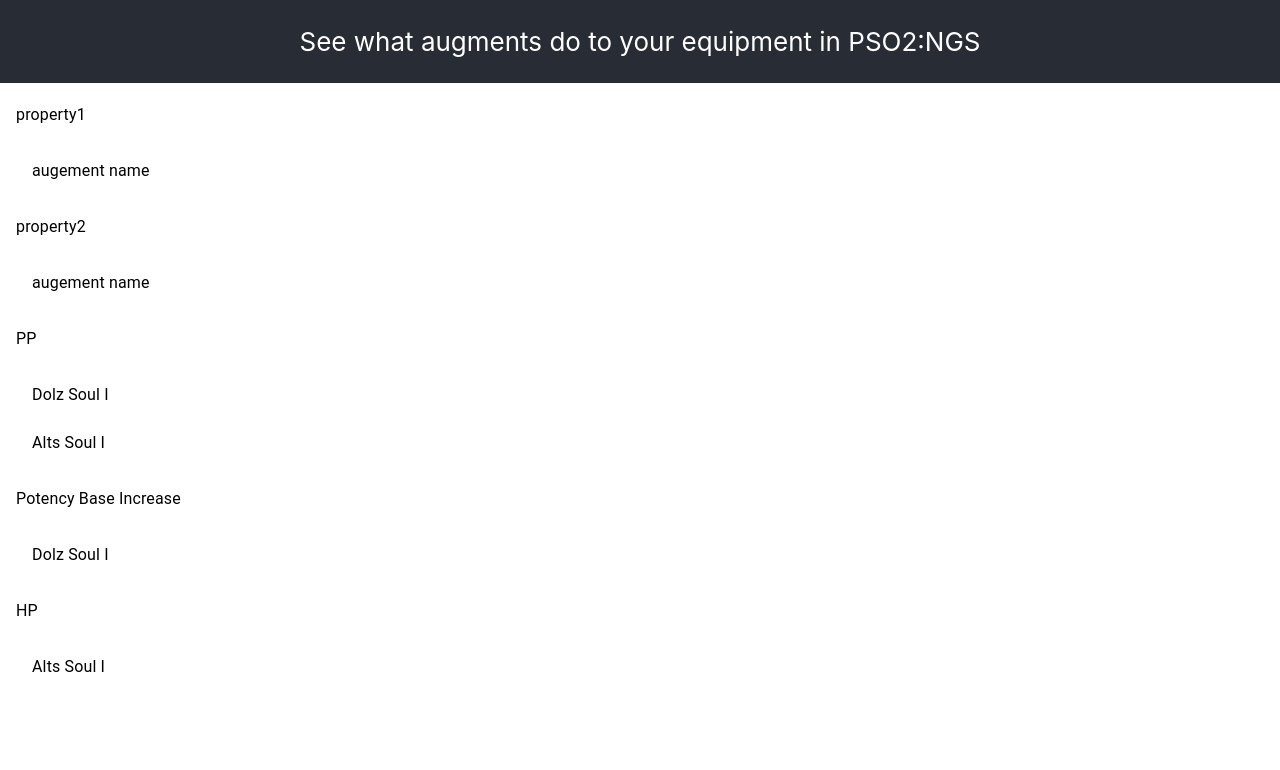
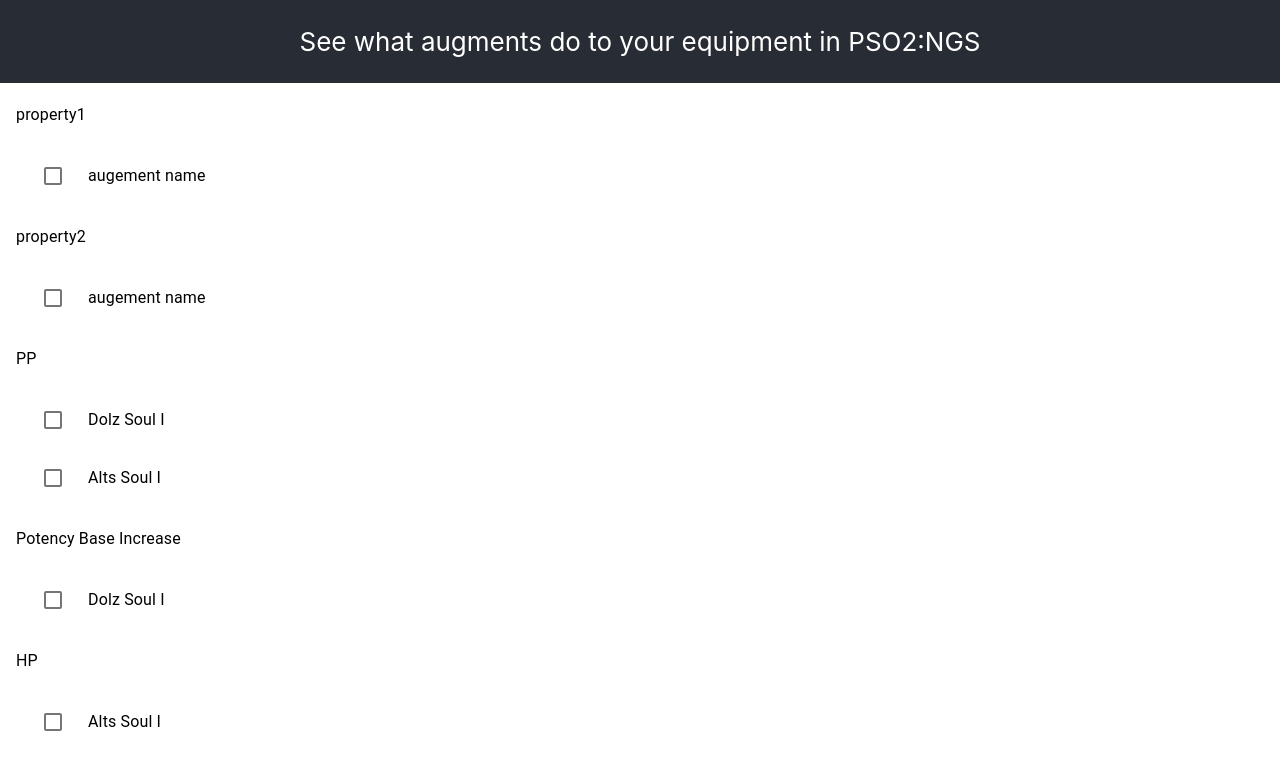
Before and after one commit to natashajokinen/augment-visualizer, a React (Create React App) app: page / in a window 1280 px wide. Shown: the top 770 px of the page. Built offline with nearby package versions, Linux system fonts and the light colour scheme.

Commit message:
feat(checkbox): add checkboxes to the augments

```diff
--- a/src/augmentChecklist.js
+++ b/src/augmentChecklist.js
@@ -1,6 +1,9 @@
+
+import Checkbox from '@material-ui/core/Checkbox';
 import Collapse from '@material-ui/core/Collapse';
 import List from '@material-ui/core/List';
 import ListItem from '@material-ui/core/ListItem';
+import ListItemIcon from '@material-ui/core/ListItemIcon';
 import ListItemText from '@material-ui/core/ListItemText';
 import { makeStyles } from '@material-ui/core/styles';
 import React from 'react';
@@ -16,6 +19,20 @@
   const [open, setOpen] = React.useState(true);
   const handleClick = () => {
     setOpen(!open);
+  };
+
+  const [checked, setChecked] = React.useState([]);
+  const handleCheckboxToggle = (augmentName) => () => {
+    const currentIndex = checked.indexOf(augmentName);
+    const newChecked = [...checked];
+
+    if (currentIndex === -1) {
+      newChecked.push(augmentName);
+    } else {
+      newChecked.splice(currentIndex, 1);
+    }
+
+    setChecked(newChecked);
   };
 
   const propertyAugments = orderAugmentsByProperty(augmentData);
@@ -41,6 +58,14 @@
           key={`item-${property}-${augmentName}`}
           className={classes.nested}
         >
+          <ListItemIcon onClick={handleCheckboxToggle(augmentName)}>
+            <Checkbox
+              checked={checked.indexOf(augmentName) !== -1}
+              tabIndex={-1}
+              disableRipple
+              inputProps={{'aria-labelledby': `checkbox-list-label-${augmentName}`}}
+            />
+          </ListItemIcon>
           <ListItemText>{augmentName}</ListItemText>
         </ListItem>
       );
```
